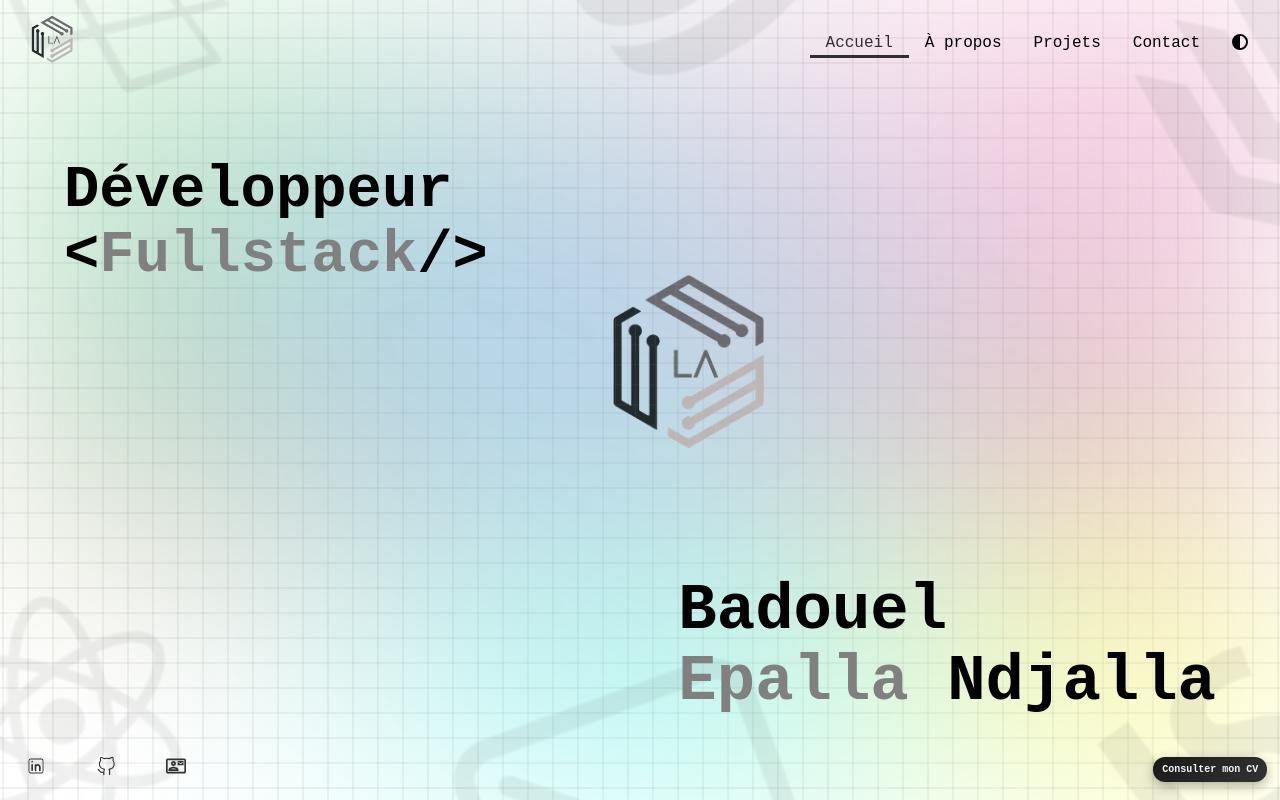
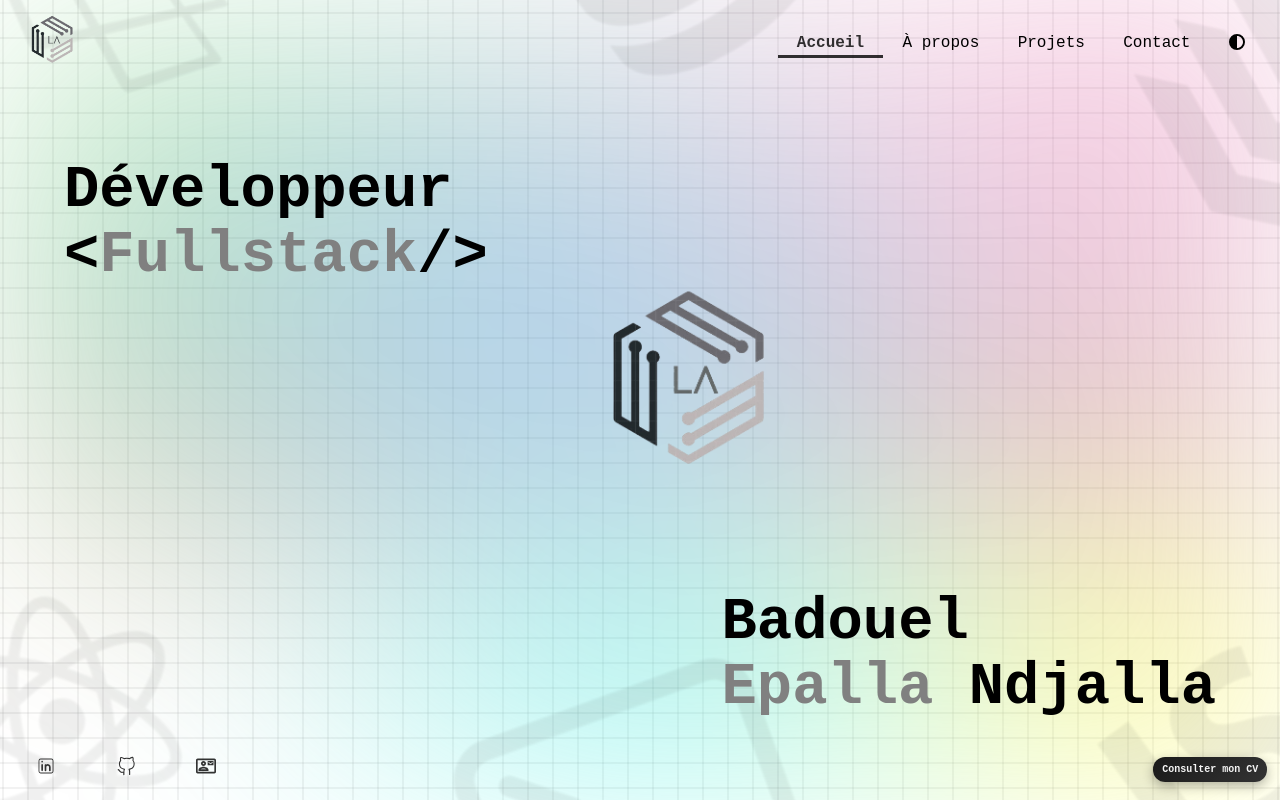
Before and after one commit to Laspales/Site_web, a React (Vite) app in the folder front/: page / in a window 1280 px wide. Built offline with nearby package versions, Linux system fonts and the light colour scheme.

Commit message:
responsive review

```diff
--- a/front/src/Components/AdminMessage-Style.css
+++ b/front/src/Components/AdminMessage-Style.css
@@ -130,7 +130,7 @@
     /* La table occupe toute la largeur */
     .Admin-Messages .table-container {
         margin-left: 0;
-        width: 50%;
+        width: 90%;
         max-width: 100%;
     }
 
@@ -146,7 +146,12 @@
 
     .eye-icon {
        position: relative !important;
-       top: -10% !important;
        right: 5% !important;
     }
 }
+@media (max-width: 550px) {
+  .eye-icon {
+       position: fixed !important;
+       right: 5% !important;
+    }
+}
--- a/front/src/Components/Footer-Style.css
+++ b/front/src/Components/Footer-Style.css
@@ -17,7 +17,7 @@ footer ul {
 
 footer ul li {
     display: inline-block;
-    padding-left: 50px;
+    padding-left: 30px;
 }
 
 footer a {
--- a/front/src/Components/Footer.jsx
+++ b/front/src/Components/Footer.jsx
@@ -18,22 +18,42 @@ function Footer() {
             <footer>
                 <ul>
                     <li>
+                        <motion.li
+                            whileHover={{ scale: 1.1 }}
+                            transition={{ type: "spring", stiffness: 300 }}
+                        >
                             <a href="https://www.linkedin.com/in/badouel-epalla-ndjalla-9a5555254/" target="_blank" rel="noopener noreferrer">
                                 <CiLinkedin />
                             </a>
+                        </motion.li>
                     </li>
                     <li>
+                        <motion.li
+                            whileHover={{ scale: 1.1 }}
+                            transition={{ type: "spring", stiffness: 300 }}
+                        >
                             <a href="https://github.com/Laspales" target="_blank" rel="noopener noreferrer">
                                 <VscGithubAlt />
                             </a>
+                        </motion.li>
                     </li>
                     <li>
+                        <motion.li
+                            whileHover={{ scale: 1.1 }}
+                            transition={{ type: "spring", stiffness: 300 }}
+                        >
                             <Link to="/contact"><MdOutlineContactMail /></Link>
+                        </motion.li>
                     </li>
                     <li className="fcv">
-                        <a href="/pdf/CV_Badouel_Epalla_DFE.pdf" target="_blank" rel="noopener noreferrer">
+                        <motion.li
+                            whileHover={{ scale: 1.1 }}
+                            transition={{ type: "spring", stiffness: 300 }}
+                        >
+                            <a href="/pdf/CV_BadouelEpalla.pdf" target="_blank" rel="noopener noreferrer">
                                 <TbFileCv />
                             </a>
+                        </motion.li>
                     </li>
                     <li id="cv">
                         <motion.li
@@ -43,7 +63,7 @@ function Footer() {
                             transition={{ type: "spring", stiffness: 300 }}
                         >
                             <a
-                                href="/pdf/CV_Badouel_Epalla_DFE.pdf"
+                                href="/pdf/CV_BadouelEpalla.pdf"
                                 target="_blank"
                                 rel="noopener noreferrer"
                                 className="cv-button"
--- a/front/src/Components/Header-Style.css
+++ b/front/src/Components/Header-Style.css
@@ -46,7 +46,7 @@ html, body {
 }
 
 .line li {
-  padding: 0 1rem;
+  padding: 0 0.6rem;
 }
 
 .line li a {
@@ -59,6 +59,7 @@ html, body {
 .nv.active {
   border-bottom: 3px solid;
   opacity: 0.8;
+  font-weight: bold;
 }
 
 .theme {
--- a/front/src/Components/Header.jsx
+++ b/front/src/Components/Header.jsx
@@ -84,27 +84,53 @@ function Header({ toggleTheme }) {
                         <div className="linear">
                             <ul className={`line ${menuOpen ? "active" : ""}`}>
                                 <li className={`nv ${isActive("/")}`}>
+                                    <motion.li
+                                        whileHover={{ scale: 1.1 }}
+                                        transition={{ type: "spring", stiffness: 300 }}
+                                    >
+
                                         <Link to="/" onClick={closeMenu}>
                                             Accueil
                                         </Link>
+                                    </motion.li>
                                 </li>
                                 <li className={`nv ${isActive("/apropos")}`}>
+                                    <motion.li
+                                        whileHover={{ scale: 1.1 }}
+                                        transition={{ type: "spring", stiffness: 300 }}
+                                    >
                                         <Link to="/apropos" onClick={closeMenu}>
                                             À propos
                                         </Link>
+                                    </motion.li>
                                 </li>
                                 <li className={`nv ${isActive("/projets")}`}>
+                                    <motion.li
+                                        whileHover={{ scale: 1.1 }}
+                                        transition={{ type: "spring", stiffness: 300 }}
+                                    >
                                         <Link to="/projets" onClick={closeMenu}>
                                             Projets
                                         </Link>
+                                    </motion.li>
                                 </li>
                                 <li className={`nv ${isActive("/contact")}`}>
+                                    <motion.li
+                                        whileHover={{ scale: 1.1 }}
+                                        transition={{ type: "spring", stiffness: 300 }}
+                                    >
                                         <Link to="/contact" onClick={closeMenu}>
                                             Contact
                                         </Link>
+                                    </motion.li>
                                 </li>
                                 <li className="nv">
+                                    <motion.li
+                                        whileHover={{ scale: 1.1 }}
+                                        transition={{ type: "spring", stiffness: 300 }}
+                                    >
                                         <FaCircleHalfStroke className="theme" onClick={toggleTheme} />
+                                    </motion.li>
                                 </li>
                             </ul>
                         </div>
--- a/front/src/Components/Section-Style.css
+++ b/front/src/Components/Section-Style.css
@@ -1,6 +1,6 @@
 /* Style pour .title et .Surname */
 .title {
-    font-size: 1.15em;
+    font-size: clamp(1.05em, 2vw, 1.15em);
     display: block;
     width: 130px;
     position: fixed;
@@ -9,7 +9,7 @@
 }
 
 .Surname {
-    font-size: 1.25em;
+    font-size: clamp(1.05em, 2vw, 1.15em);
     display: block;
     width: auto;
     position: fixed;
@@ -26,6 +26,7 @@
 .Surname h1 .grey {
     color: grey;
 }
+
 /* .Surname h1 .redc {
     color: #ab0909;
 } */
@@ -41,7 +42,7 @@
 /* Style pour div image */
 .image {
     position: fixed;
-    top: 33%;
+    top: 35%;
     left: 45%;
     display: flex;
     justify-content: center;
@@ -62,9 +63,10 @@
 /* === RESPONSIVE SECTION (HOMEPAGE) === */
 
 @media (max-width: 850px) {
-.App-Section{
-    padding: 6rem 0;
-}
+    .App-Section {
+        padding: 6rem 0;
+    }
+
     .App-Section .title h1,
     .App-Section .Surname h1 {
         visibility: hidden;
@@ -137,6 +139,7 @@
     }
 
 }
+
 /* Cas où la hauteur de l’écran est trop petite */
 @media (max-height: 500px) {
     .title {
@@ -179,7 +182,7 @@
 
 body.dark .image {
     position: fixed;
-    top: 33%;
+    top: 35%;
     left: 45%;
     display: flex;
     justify-content: center;
@@ -203,6 +206,8 @@ body.dark .image img {
     height: 100%;
     object-fit: cover;
 }
-body.dark  .App-Section .title .grey, body.dark .App-Section .Surname .grey {
+
+body.dark .App-Section .title .grey,
+body.dark .App-Section .Surname .grey {
     color: navajowhite;
 }
--- a/front/src/pages/pages-css/APropos-Style.css
+++ b/front/src/pages/pages-css/APropos-Style.css
@@ -159,7 +159,7 @@
    }
 
    .App-Apropos .Apropos-Title {
-      font-size: 0.65rem;
+      font-size: 0.60rem;
       width: 100%;
       max-width: 100%;
       margin: 0 0 1rem 0;
@@ -198,7 +198,7 @@
    .timeline-content {
       width: 50%;
       max-width: 50%;
-      font-size: 0.8rem;
+      font-size: 0.70rem;
       line-height: 1.4;
       white-space: pre-wrap;
       word-wrap: break-word;
```
Also changed, not shown: 1 other file (tests, documents, lock files or other folders). Lines whose indentation alone changed are shown as unchanged.
